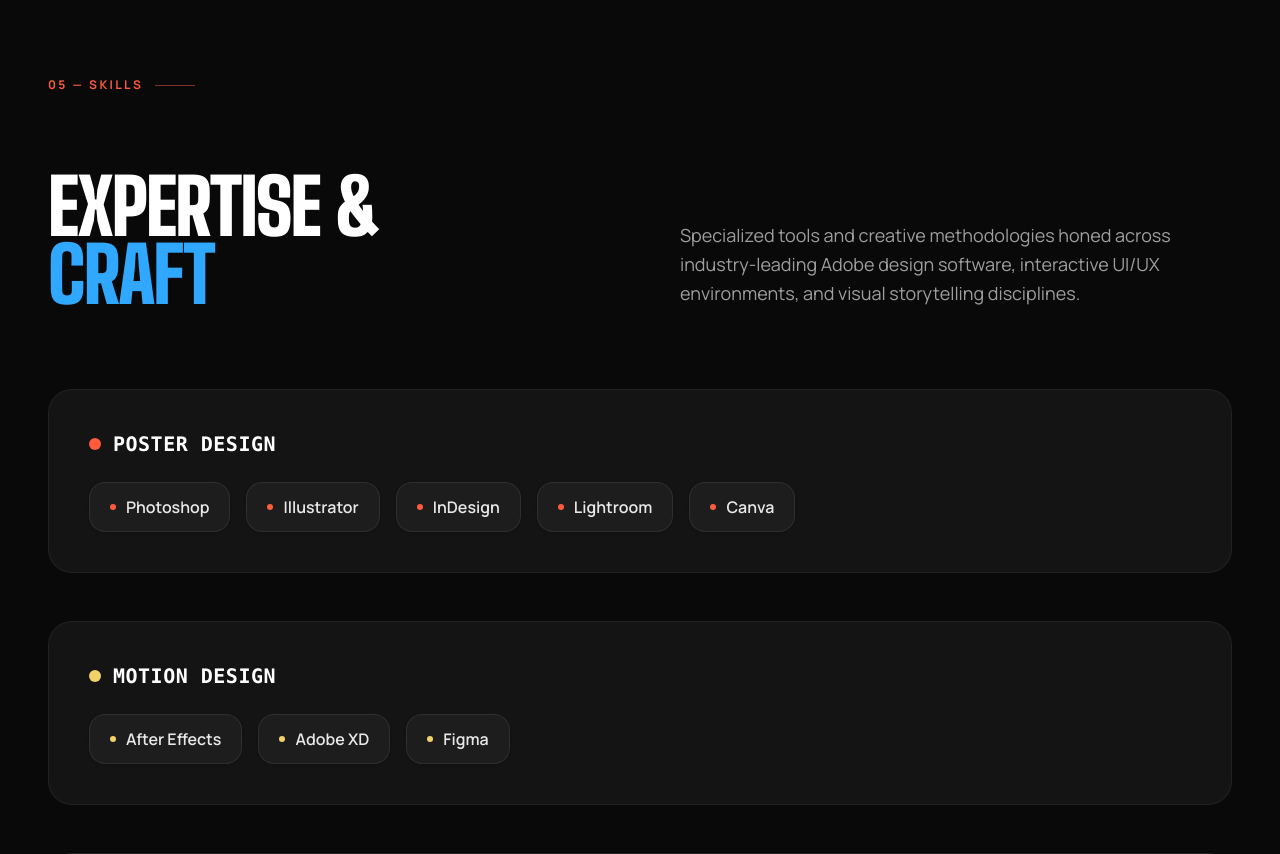
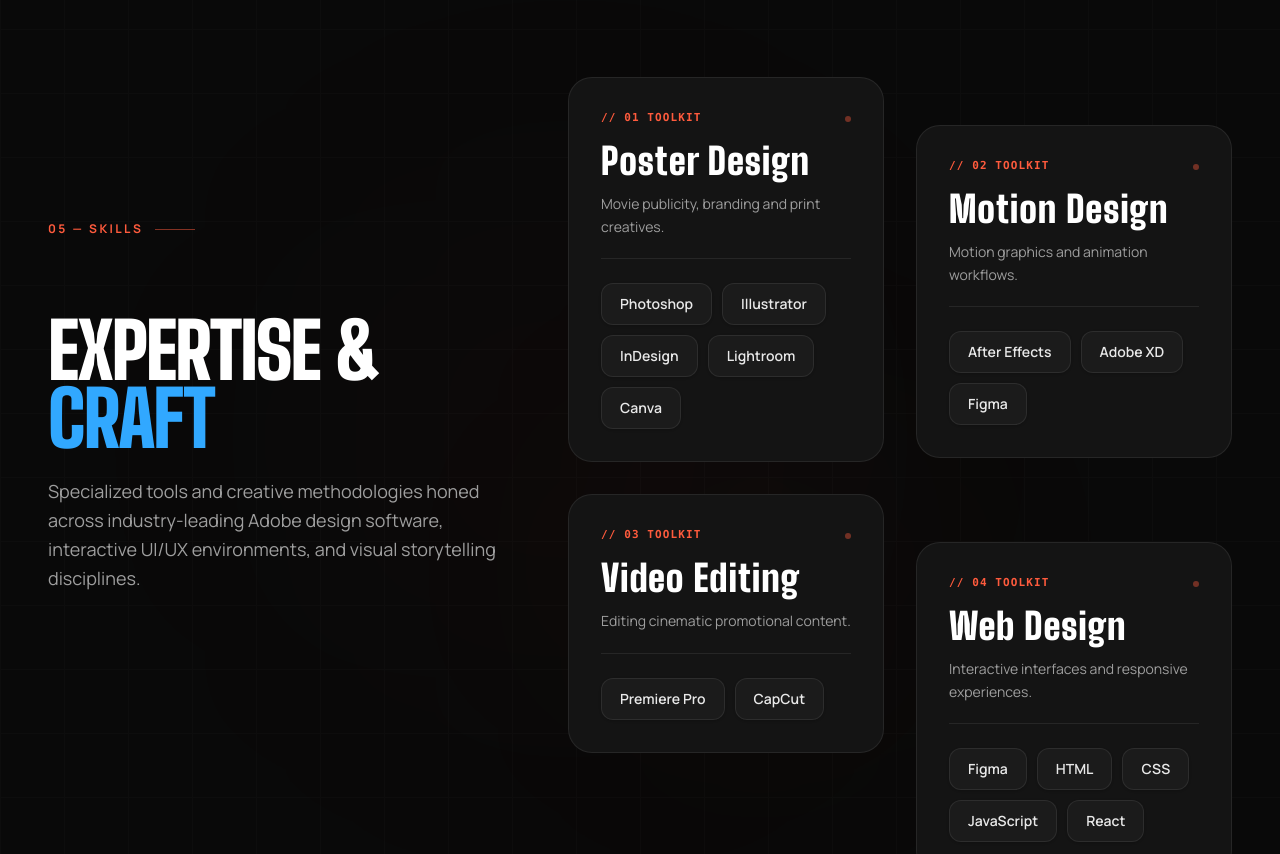
Before and after one commit to sushaaanthh/sushanth-sapare-gd, a React (Vite) app: page / in a window 1280 px wide. Shown: the part 8680-9534 px from the top of the page. Built offline with nearby package versions, Linux system fonts and the light colour scheme.

Commit message:
re-designed skills section

```diff
--- a/src/app/App.tsx
+++ b/src/app/App.tsx
@@ -249,8 +249,9 @@
 
 const SKILL_GROUPS = [
   {
+    num: "01",
     category: "Poster Design",
-    color: "#FF5B3D",
+    description: "Movie publicity, branding and print creatives.",
     skills: [
       "Photoshop",
       "Illustrator",
@@ -260,8 +261,9 @@
     ],
   },
   {
+    num: "02",
     category: "Motion Design",
-    color: "#F2D16B",
+    description: "Motion graphics and animation workflows.",
     skills: [
       "After Effects",
       "Adobe XD",
@@ -269,16 +271,18 @@
     ],
   },
   {
+    num: "03",
     category: "Video Editing",
-    color: "#31A8FF",
+    description: "Editing cinematic promotional content.",
     skills: [
       "Premiere Pro",
       "CapCut",
     ],
   },
   {
+    num: "04",
     category: "Web Design",
-    color: "#34D399",
+    description: "Interactive interfaces and responsive experiences.",
     skills: [
       "Figma",
       "HTML",
@@ -1136,59 +1140,97 @@
   const isInView = useInView(ref, { once: true, margin: "-60px" });
 
   return (
-    <section id="skills" ref={ref} className="py-28 lg:py-44 bg-[#090909]">
-      <div className="max-w-7xl mx-auto px-6 lg:px-12">
+    <section id="skills" ref={ref} className="py-28 lg:py-44 bg-[#090909] relative overflow-hidden">
+      {/* Extremely subtle background texture and glow */}
+      <div className="absolute top-1/4 left-1/4 w-[500px] h-[500px] bg-[#FF5B3D]/[0.025] rounded-full blur-[140px] pointer-events-none" />
+      <div className="absolute bottom-1/4 right-1/4 w-[400px] h-[400px] bg-[#FF5B3D]/[0.02] rounded-full blur-[120px] pointer-events-none" />
+      <div
+        className="absolute inset-0 opacity-[0.015] pointer-events-none"
+        style={{
+          backgroundImage: "linear-gradient(to right, #ffffff 1px, transparent 1px), linear-gradient(to bottom, #ffffff 1px, transparent 1px)",
+          backgroundSize: "64px 64px",
+        }}
+      />
+
+      <div className="max-w-7xl mx-auto px-6 lg:px-12 relative z-10">
+        <div className="grid lg:grid-cols-12 gap-12 lg:gap-16 items-start">
+          {/* Left Column: Editorial Heading & Philosophy */}
+          <div className="lg:col-span-5 lg:sticky lg:top-36">
             <SectionLabel label="05 — SKILLS" />
-
-        <div className="grid lg:grid-cols-2 gap-10 lg:gap-20 mb-14 lg:mb-20">
             <h2
-            className="font-black leading-[0.88] tracking-tight text-white"
+              className="font-black leading-[0.88] tracking-tight text-white mb-6"
               style={{ fontFamily: DISPLAY_FONT, fontSize: "clamp(2.8rem, 6vw, 5.5rem)" }}
             >
               EXPERTISE &<br />
               <span className="text-[#31A8FF]">CRAFT</span>
             </h2>
-          <p className="text-[#9E9E9E] text-lg leading-relaxed self-end">
+            <p className="text-[#9E9E9E] text-lg leading-relaxed max-w-md">
               Specialized tools and creative methodologies honed across industry-leading Adobe design software, interactive UI/UX environments, and visual storytelling disciplines.
             </p>
           </div>
 
-        <div className="space-y-12">
+          {/* Right Column: Staggered Category Cards Grid */}
+          <div className="lg:col-span-7 grid grid-cols-1 sm:grid-cols-2 gap-6 lg:gap-8 items-start">
             {SKILL_GROUPS.map((group, gIdx) => (
               <motion.div
                 key={group.category}
-              initial={{ opacity: 0, y: 24 }}
+                initial={{ opacity: 0, y: 28 }}
                 animate={isInView ? { opacity: 1, y: 0 } : {}}
-              transition={{ delay: gIdx * 0.15, duration: 0.7 }}
-              className="bg-[#141414] border border-white/[0.06] rounded-3xl p-8 lg:p-10"
-            >
-              <div className="flex items-center gap-3 mb-6">
-                <span className="w-3 h-3 rounded-full" style={{ backgroundColor: group.color }} />
-                <h3 className="text-xl font-bold text-white tracking-wide uppercase font-mono text-sm">
+                transition={{ delay: gIdx * 0.12, duration: 0.65, ease: [0.16, 1, 0.3, 1] }}
+                whileHover={{
+                  y: -6,
+                  rotate: gIdx % 2 === 0 ? 1 : -1,
+                  boxShadow: "0 20px 40px -10px rgba(0, 0, 0, 0.8)",
+                }}
+                className={`bg-[#141414] border border-white/[0.08] hover:border-[#FF5B3D]/40 rounded-3xl p-7 sm:p-8 transition-all duration-300 relative overflow-hidden group ${
+                  gIdx % 2 === 1 ? "sm:mt-12" : ""
+                }`}
+              >
+                {/* Small section label */}
+                <div className="flex items-center justify-between mb-3">
+                  <span className="text-[11px] font-mono font-bold tracking-widest uppercase text-[#FF5B3D]">
+                    // {group.num} TOOLKIT
+                  </span>
+                  <span className="w-1.5 h-1.5 rounded-full bg-[#FF5B3D]/40 group-hover:bg-[#FF5B3D] transition-colors" />
+                </div>
+
+                {/* Large category title */}
+                <h3
+                  className="font-black text-white leading-tight mb-2 tracking-wide"
+                  style={{ fontFamily: DISPLAY_FONT, fontSize: "clamp(1.75rem, 3vw, 2.3rem)" }}
+                >
                   {group.category}
                 </h3>
-              </div>
-
-              <div className="flex flex-wrap gap-3 sm:gap-4">
+
+                {/* Short one-line description */}
+                <p className="text-xs sm:text-sm text-[#9E9E9E] leading-relaxed mb-5">
+                  {group.description}
+                </p>
+
+                {/* Divider */}
+                <div className="w-full h-px bg-white/[0.08] group-hover:bg-[#FF5B3D]/30 transition-colors duration-300 mb-6" />
+
+                {/* Skill chips */}
+                <div className="flex flex-wrap gap-2.5">
                   {group.skills.map((skill) => (
                     <motion.div
                       key={`${group.category}-${skill}`}
-                    className="px-5 py-3 rounded-2xl bg-[#1d1d1d] border border-white/[0.08] text-sm sm:text-base font-semibold text-white/90 cursor-default flex items-center gap-2.5 transition-all duration-300 shadow-sm"
+                      className="px-4.5 py-2.5 rounded-xl bg-[#1b1b1b] border border-white/[0.08] text-xs sm:text-sm font-semibold text-white/90 cursor-default transition-all duration-300 shadow-sm"
                       whileHover={{
-                      y: -4,
-                      scale: 1.04,
-                      borderColor: group.color,
-                      backgroundColor: "#242424",
-                      boxShadow: `0 8px 20px -6px ${group.color}35`,
+                        y: -3,
+                        scale: 1.03,
+                        borderColor: "rgba(255, 91, 61, 0.5)",
+                        backgroundColor: "#222222",
+                        boxShadow: "0 6px 16px -4px rgba(255, 91, 61, 0.18)",
                       }}
                     >
-                    <span className="w-1.5 h-1.5 rounded-full" style={{ backgroundColor: group.color }} />
                       {skill}
                     </motion.div>
                   ))}
                 </div>
               </motion.div>
             ))}
+          </div>
         </div>
       </div>
     </section>
```
Also changed, not shown: 5 other files (tests, documents, lock files or other folders). Lines whose indentation alone changed are shown as unchanged.
